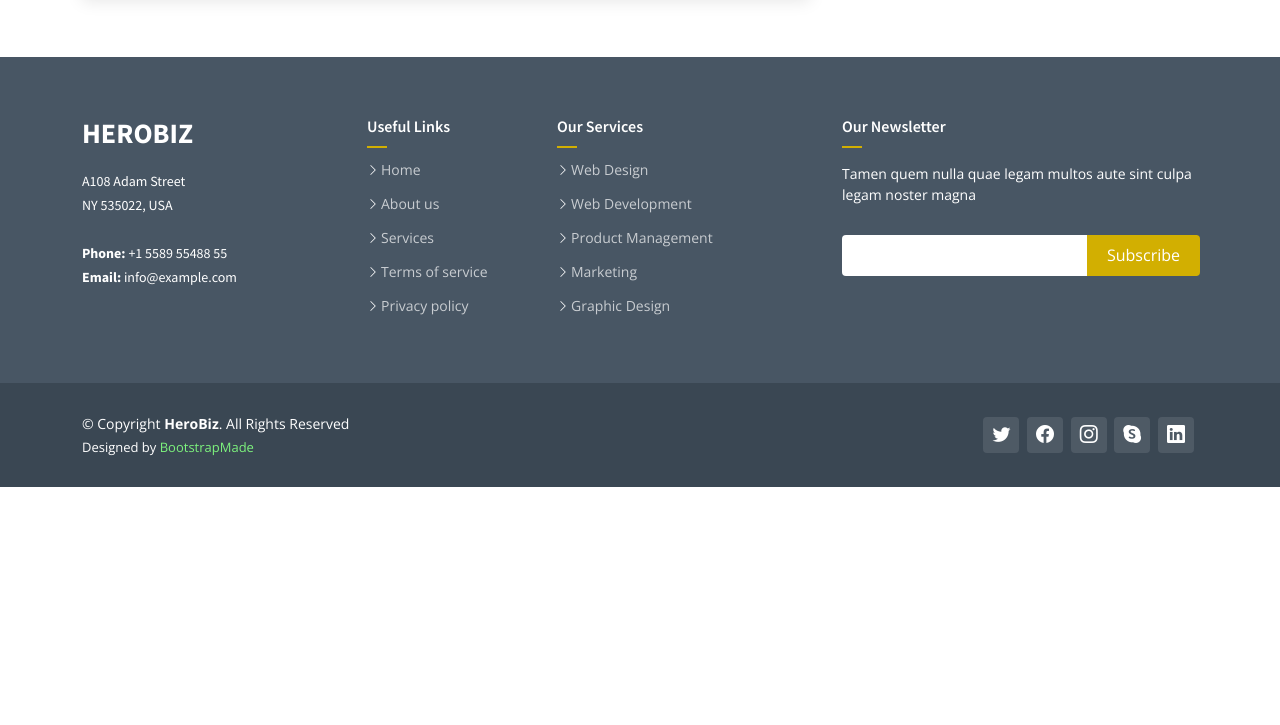
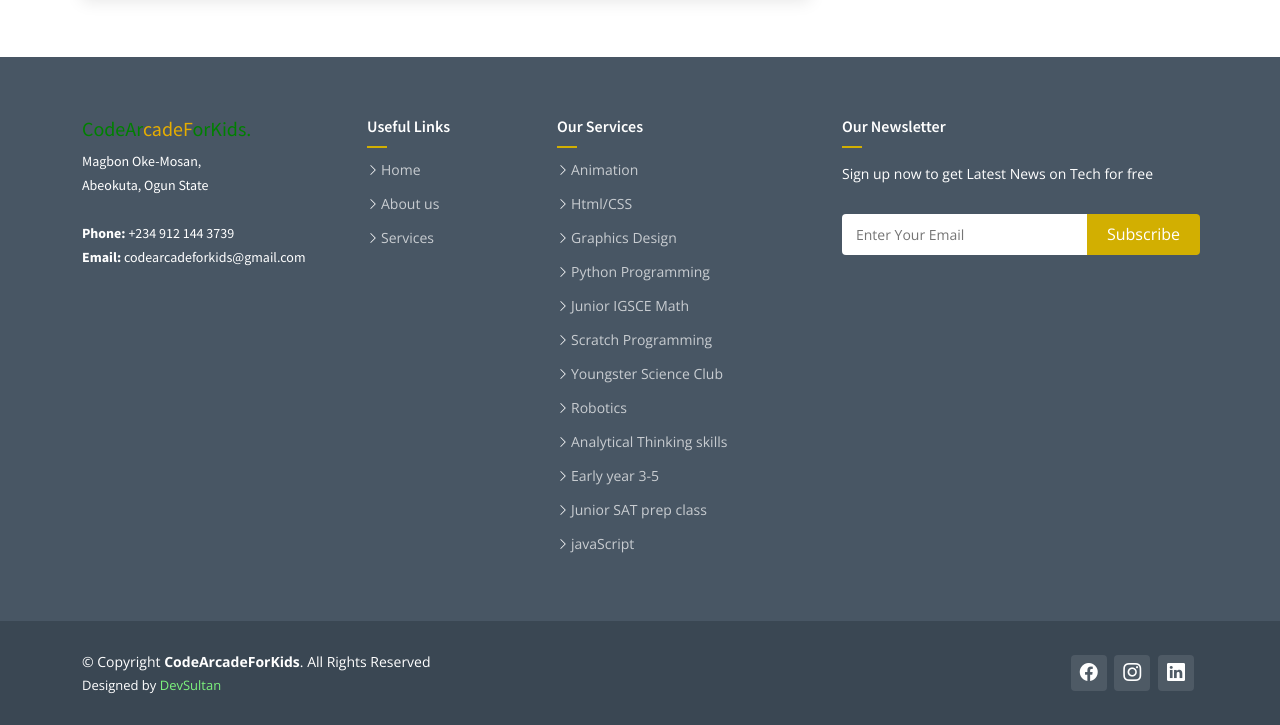
Before and after one commit to sultyl/CodeArcadeForKids, a plain HTML site: page pages/blog-details.html in a window 1280 px wide. Shown: the part 4858-5583 px from the top of the page. Before the commit the page ends 5345 px from the top, so only its background shows below. Drawn offline with nearby package versions, Linux system fonts and the light colour scheme.

Commit message:
updated footer

```diff
--- a/pages/blog-details.html
+++ b/pages/blog-details.html
@@ -424,12 +424,12 @@
 
           <div class="col-lg-3 col-md-6">
             <div class="footer-info">
-              <h3>HeroBiz</h3>
+              <h5><span style="color: green;">CodeAr</span><span style="color: #e6ad00;">cadeF</span><span style="color: green;">orKids</span><span style="color: green;">.</span></h5>
               <p>
-                A108 Adam Street <br>
-                NY 535022, USA<br><br>
-                <strong>Phone:</strong> +1 5589 55488 55<br>
-                <strong>Email:</strong> info@example.com<br>
+                Magbon Oke-Mosan, <br>
+                Abeokuta, Ogun State<br><br>
+                <strong>Phone:</strong> +234 912 144 3739<br>
+                <strong>Email:</strong> codearcadeforkids@gmail.com<br>
               </p>
             </div>
           </div>
@@ -438,29 +438,34 @@
             <h4>Useful Links</h4>
             <ul>
               <li><i class="bi bi-chevron-right"></i> <a href="#">Home</a></li>
-              <li><i class="bi bi-chevron-right"></i> <a href="#">About us</a></li>
-              <li><i class="bi bi-chevron-right"></i> <a href="#">Services</a></li>
-              <li><i class="bi bi-chevron-right"></i> <a href="#">Terms of service</a></li>
-              <li><i class="bi bi-chevron-right"></i> <a href="#">Privacy policy</a></li>
+              <li><i class="bi bi-chevron-right"></i> <a href="#about">About us</a></li>
+              <li><i class="bi bi-chevron-right"></i> <a href="#services">Services</a></li>
             </ul>
           </div>
 
           <div class="col-lg-3 col-md-6 footer-links">
             <h4>Our Services</h4>
             <ul>
-              <li><i class="bi bi-chevron-right"></i> <a href="#">Web Design</a></li>
-              <li><i class="bi bi-chevron-right"></i> <a href="#">Web Development</a></li>
-              <li><i class="bi bi-chevron-right"></i> <a href="#">Product Management</a></li>
-              <li><i class="bi bi-chevron-right"></i> <a href="#">Marketing</a></li>
-              <li><i class="bi bi-chevron-right"></i> <a href="#">Graphic Design</a></li>
+              <li><i class="bi bi-chevron-right"></i> <a href="#">Animation</a></li>
+              <li><i class="bi bi-chevron-right"></i> <a href="#">Html/CSS</a></li>
+              <li><i class="bi bi-chevron-right"></i> <a href="#">Graphics Design</a></li>
+              <li><i class="bi bi-chevron-right"></i> <a href="#">Python Programming</a></li>
+              <li><i class="bi bi-chevron-right"></i> <a href="#">Junior IGSCE Math</a></li>
+              <li><i class="bi bi-chevron-right"></i> <a href="#">Scratch Programming</a></li>
+              <li><i class="bi bi-chevron-right"></i> <a href="#">Youngster Science Club</a></li>
+              <li><i class="bi bi-chevron-right"></i> <a href="#">Robotics</a></li>
+              <li><i class="bi bi-chevron-right"></i> <a href="#">Analytical Thinking skills</a></li>
+              <li><i class="bi bi-chevron-right"></i> <a href="#">Early year 3-5</a></li>
+              <li><i class="bi bi-chevron-right"></i> <a href="#">Junior SAT prep class</a></li>
+              <li><i class="bi bi-chevron-right"></i> <a href="#">javaScript</a></li>
             </ul>
           </div>
 
           <div class="col-lg-4 col-md-6 footer-newsletter">
             <h4>Our Newsletter</h4>
-            <p>Tamen quem nulla quae legam multos aute sint culpa legam noster magna</p>
+            <p>Sign up now to get Latest News on Tech for free</p>
             <form action="" method="post">
-              <input type="email" name="email"><input type="submit" value="Subscribe">
+              <input type="email" placeholder="Enter Your Email" name="email"><input type="submit" value="Subscribe">
             </form>
 
           </div>
@@ -474,29 +479,24 @@
 
         <div class="d-flex flex-column align-items-center align-items-lg-start">
           <div class="copyright">
-            &copy; Copyright <strong><span>HeroBiz</span></strong>. All Rights Reserved
+            &copy; Copyright <strong><span>CodeArcadeForKids</span></strong>. All Rights Reserved
           </div>
           <div class="credits">
-            <!-- All the links in the footer should remain intact. -->
-            <!-- You can delete the links only if you purchased the pro version. -->
-            <!-- Licensing information: https://bootstrapmade.com/license/ -->
-            <!-- Purchase the pro version with working PHP/AJAX contact form: https://bootstrapmade.com/herobiz-bootstrap-business-template/ -->
-            Designed by <a href="https://bootstrapmade.com/">BootstrapMade</a>
+            Designed by <a href="https://sultyl.github.io/DevSultan/">DevSultan</a>
           </div>
         </div>
 
         <div class="social-links order-first order-lg-last mb-3 mb-lg-0">
-          <a href="#" class="twitter"><i class="bi bi-twitter"></i></a>
-          <a href="#" class="facebook"><i class="bi bi-facebook"></i></a>
-          <a href="#" class="instagram"><i class="bi bi-instagram"></i></a>
-          <a href="#" class="google-plus"><i class="bi bi-skype"></i></a>
-          <a href="#" class="linkedin"><i class="bi bi-linkedin"></i></a>
+          <a href="https://m.facebook.com/codearcadeforkids" class="facebook"><i class="bi bi-facebook"></i></a>
+          <a href="https://instagram.com/codearcadeforkids?igshid=YzcxN2Q2NzY0OA==" class="instagram"><i class="bi bi-instagram"></i></a>
+          <a href="https://ng.linkedin.com/in/omobolajiadesanmi" class="linkedin"><i class="bi bi-linkedin"></i></a>
         </div>
 
       </div>
     </div>
 
-  </footer><!-- End Footer -->
+  </footer>
+  <!-- End Footer -->
 
   <a href="#" class="scroll-top d-flex align-items-center justify-content-center"><i class="bi bi-arrow-up-short"></i></a>
 
```
